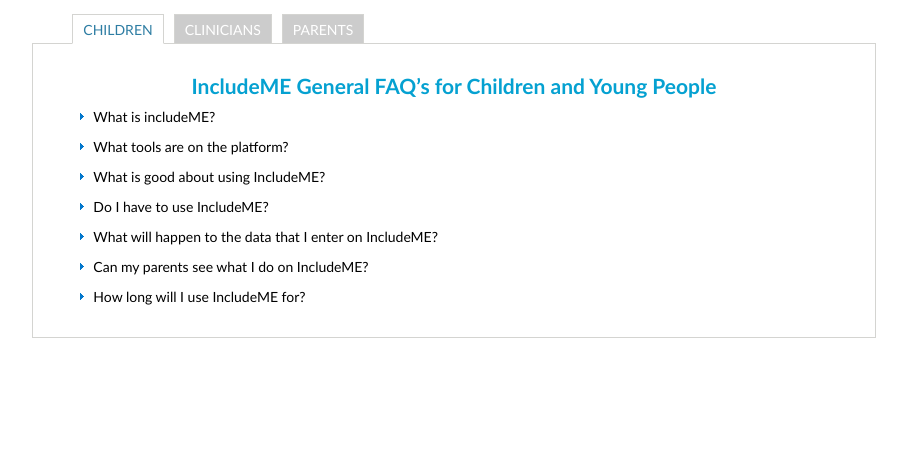
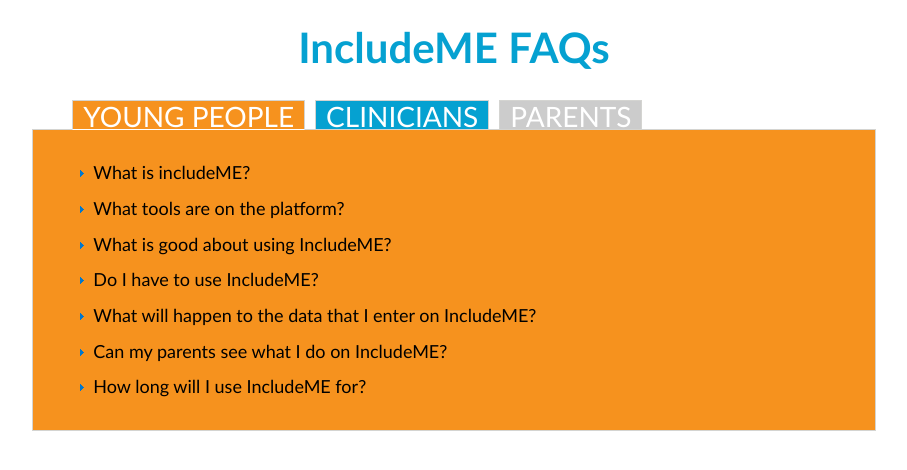
Before and after one commit to cazminah/GC02IncludeMEWebsite, a PHP site: page /faq.html in a window 1280 px wide. Shown: the part 76-546 px from the top of the page, without its empty margins (186-1093 px from the left). Run offline with PHP 8.4, Linux system fonts and the light colour scheme.

Commit message:
FAQ tabs coloured

```diff
--- a/Website/css/design.css
+++ b/Website/css/design.css
@@ -379,7 +379,7 @@ p{
 }
 
 .lead {
-    font-size: 36px;
+    font-size: 40px;
     font-weight: bold;
 }
 
--- a/Website/css/faq.css
+++ b/Website/css/faq.css
@@ -1,10 +1,24 @@
+
+* {
+    font-family: Calibri;
+    font-size: 18px;
+}
 
 #tabs-container {
-    margin-top: 40px;
+    margin-top: 30px;
 }
 
 
 /* ///////////////////////////////   */
+#title h1 {
+    font-family: Calibri;
+    font-weight: bold;
+    margin-top: 50px;
+    font-size: 42px;
+    color: #05a1d1;
+    text-align: center;
+}
+
 .tabs-menu {
     height: 30px;
     float: left;
@@ -35,10 +49,19 @@
     text-transform: uppercase;
     color: #fff;
     text-decoration: none;
+    font-size: 28px;
 }
 
 .tabs-menu .current a {
-    color: #2e7da3;
+    color: #ffffff;
+}
+
+#tab-yp {
+    background-color: rgba(246,146,30,90);
+}
+
+#tab-clinician {
+    background-color: rgba(05,161,209,90);
 }
 
 .tab {
@@ -57,8 +80,15 @@
 }
 
 #tab-1 {
- display: block;
+    display: block;
+    background-color: rgba(246,146,30,90);
 }
+
+#tab-2 {
+    background-color: rgba(05,161,209,90);
+}
+
+
 /* ///////////////////////////////// list / text toggle /////////////////// */
 .faqList li{
     margin-top: 10px;
@@ -86,14 +116,6 @@
     background-color: #85a1d1;
     padding: 10px;
 }
-.tab h2{
-    font-family: Calibri;
-    font-weight: bold;
-    margin: 10px;
-    font-size: 1.5em;
-    color: #05a1d1;
-    text-align: center;
-}
 .clinicianSubLists li {
     padding: 3px;
 }
--- a/Website/faq.html
+++ b/Website/faq.html
@@ -47,16 +47,16 @@
      <div class="container">
 	  	<div class="row">
 	 		<div class="col-sm-8 col-sm-offset-2">
+	 			<div id="title"><h1>IncludeME FAQs</h1></div>
 	 			<div id="tabs-container">
 		 			<ul class="tabs-menu">
-				        <li class="current"><a href="#tab-1">Children</a></li>
-				        <li><a href="#tab-2">Clinicians</a></li>
-				        <li><a href="#tab-3">Parents</a></li>
+				        <li id="tab-yp" class="current"><a href="#tab-1">Young People</a></li>
+				        <li id="tab-clinician"><a href="#tab-2">Clinicians</a></li>
+				        <li id="tab-parents"><a href="#tab-3">Parents</a></li>
 	    			</ul>
 
 				 	<div class="tab">
 				 		<div id="tab-1" class="tab-content">
-					 		<h2>IncludeME General FAQ’s for Children and Young People</h2>
 							<ul class="faqList">
 								<li>
 									<span class="faqItem">What is includeME?</span>
@@ -175,7 +175,6 @@
 						</div>
 
 	 					<div id="tab-2" class="tab-content">
-		 					<h2>IncludeME FAQs (for clinicians)</h2>
 		 					<ul class="faqList" id="tab-2-ul">
 		 						<li>
 			 					<span class="faqItem">Security, Technicalities and Access</span>
--- a/Website/index.html
+++ b/Website/index.html
@@ -100,7 +100,7 @@
 				<div id="why-container">
 					<div class="row">
 						<div class="col-sm-5 col-sm-offset-4 col-xs-8 col-xs-offset-2">
-							<h1 class="lead" id="lead-why">Why use IncludeME</h1>
+							<h1 class="lead" id="lead-why">Why Use IncludeME?</h1>
 							<hr id="hr-why">
 						</div>
 					</div>
```
